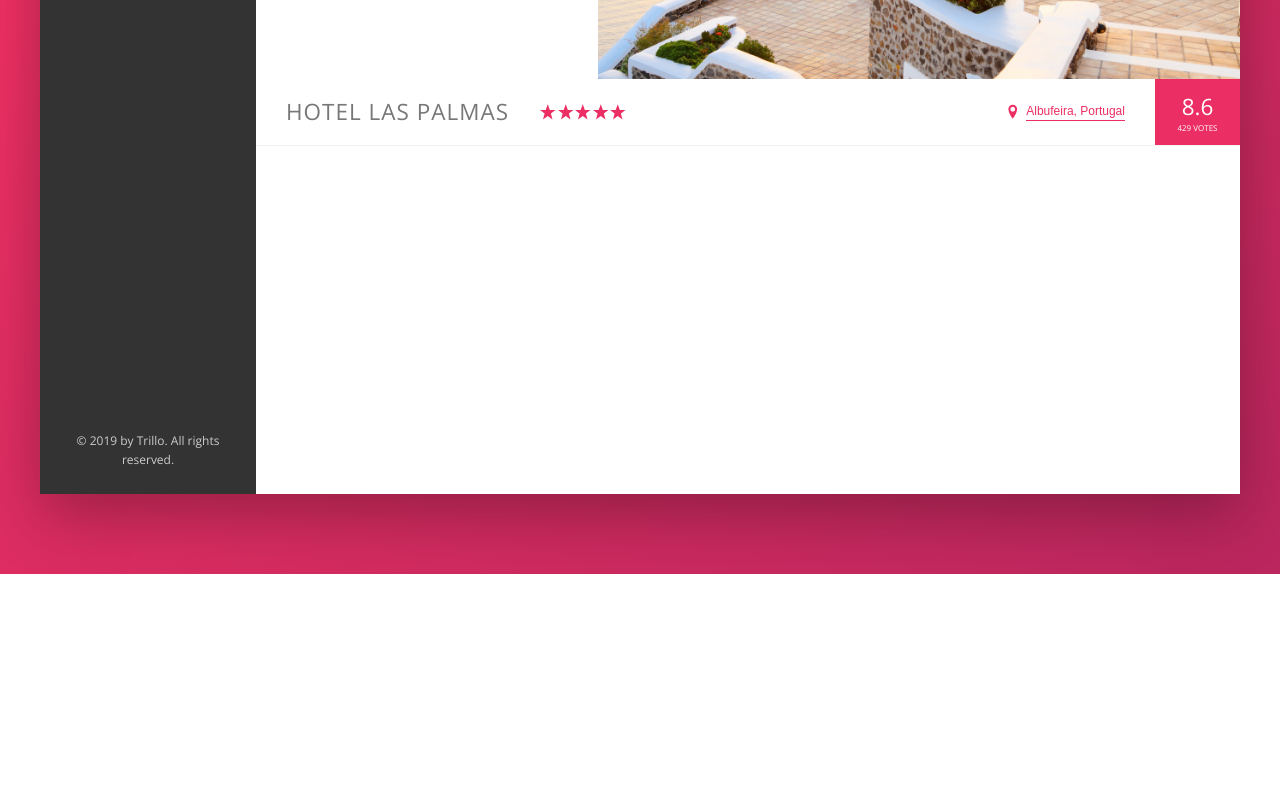
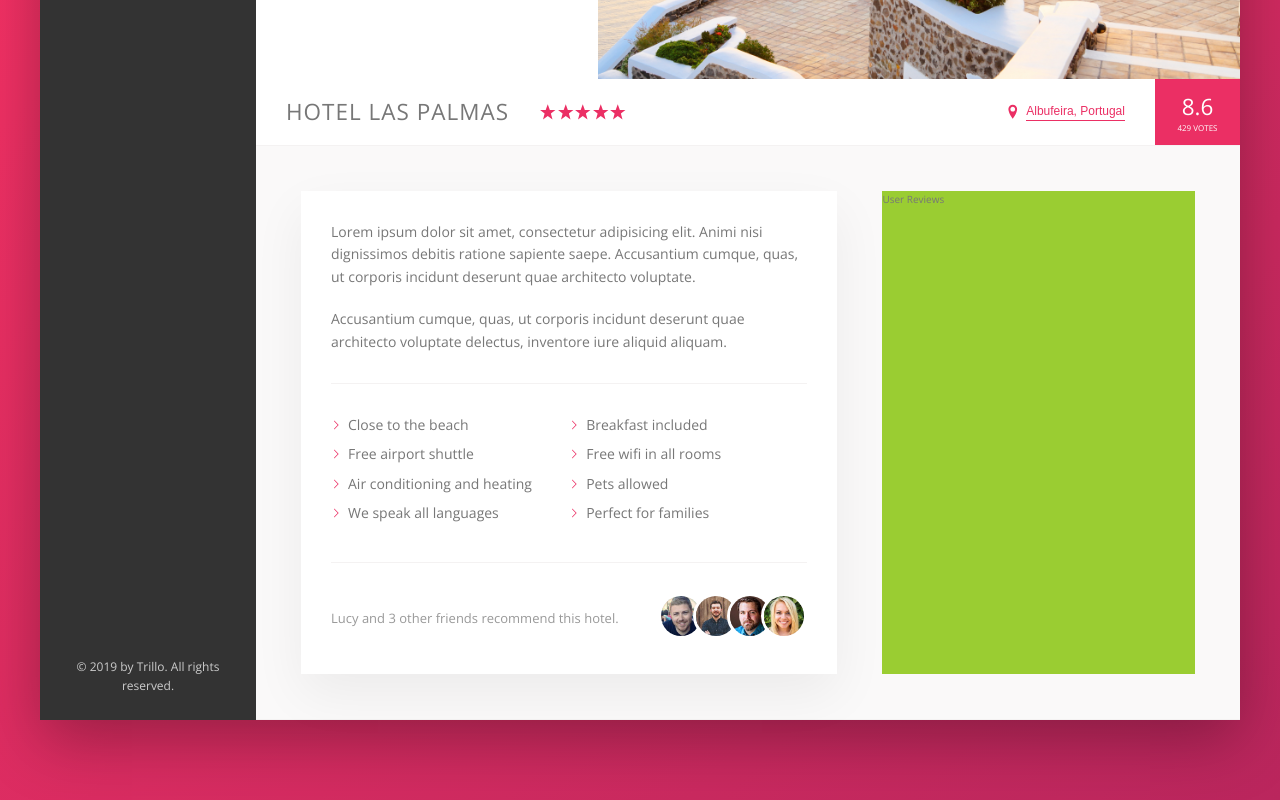
Before and after one commit to euolis/trillo, a website: page index.html in a window 1280 px wide. Shown: the part 456-1256 px from the top of the page. Before the commit the page ends 1030 px from the top, so only its background shows below. Drawn offline with nearby package versions, Linux system fonts and the light colour scheme.

Commit message:
added description component

```diff
--- a/index.html
+++ b/index.html
@@ -133,6 +133,42 @@
             <div class="overview__rating-count">429 votes</div>
           </div>
         </div>
+
+        <div class="detail">
+          <div class="description">
+            <p class="paragraph">
+              Lorem ipsum dolor sit amet, consectetur adipisicing elit. Animi nisi dignissimos debitis ratione sapiente saepe. Accusantium cumque, quas, ut corporis incidunt deserunt quae architecto voluptate.
+            </p>
+            <p class="paragraph">
+              Accusantium cumque, quas, ut corporis incidunt deserunt quae architecto voluptate delectus, inventore iure aliquid aliquam.
+            </p>
+            <ul class="list">
+              <li class="list__item">Close to the beach</li>
+              <li class="list__item">Breakfast included</li>
+              <li class="list__item">Free airport shuttle</li>
+              <li class="list__item">Free wifi in all rooms</li>
+              <li class="list__item">Air conditioning and heating</li>
+              <li class="list__item">Pets allowed</li>
+              <li class="list__item">We speak all languages</li>
+              <li class="list__item">Perfect for families</li>
+            </ul>
+            <div class="recommend">
+              <p class="recomment__count">
+                Lucy and 3 other friends recommend this hotel.
+              </p>
+              <div class="recommend__friends">
+                <img src="img/user-3.jpg" alt="Friend 1" class="recommend__photo">
+                <img src="img/user-4.jpg" alt="Friend 2" class="recommend__photo">
+                <img src="img/user-5.jpg" alt="Friend 3" class="recommend__photo">
+                <img src="img/user-6.jpg" alt="Friend 4" class="recommend__photo">
+              </div>
+            </div>
+          </div>
+
+          <div class="user-reviews">
+            User Reviews
+          </div>
+        </div>
       </main>
     </div>
   </div>
--- a/sass/_base.scss
+++ b/sass/_base.scss
@@ -13,6 +13,9 @@
   --color-grey-dark-3: #999;
 
   --shadow-dark: 0 2rem 6rem rgba(0, 0, 0, .3);
+  --shadow-light: 0 2rem 5rem rgba(0, 0, 0, .06);
+
+  --line: 1px solid var(--color-grey-light-2);
 }
 
 * {
--- a/sass/_components.scss
+++ b/sass/_components.scss
@@ -209,7 +209,7 @@
 
 .overview {
   align-items: center;
-  border-bottom: 1px solid var(--color-grey-light-2);
+  border-bottom: var(--line);
   display: flex;
 
   &__heading {
@@ -307,3 +307,79 @@
     transform: scale(1);
   }
 }
+
+/////////////////////////////////
+// PARAGRAPH
+/////////////////////////////////
+
+.paragraph:not(:last-of-type) {
+  margin-bottom: 2rem;
+}
+
+/////////////////////////////////
+// LIST
+/////////////////////////////////
+
+.list {
+  border-bottom: var(--line);
+  border-top: var(--line);
+  display: flex;
+  flex-wrap: wrap;
+  list-style: none;
+  margin: 3rem 0;
+  padding: 3rem 0;
+
+  &__item {
+    flex: 0 0 50%;
+    margin-bottom: .7rem;
+  }
+
+  &__item::before {
+    // older browsers
+    // background-image: url(../img/chevron-thin-right.svg);
+    // background-size: cover;
+
+    background-color: var(--color-primary);
+    content: "";
+    display: inline-block;
+    height: 1rem;
+    margin-right: .7rem;
+    width: 1rem;
+
+    -webkit-mask-image: url(../img/chevron-thin-right.svg);
+    -webkit-mask-size: cover;
+    mask-image: url(../img/chevron-thin-right.svg);
+    mask-size: cover;
+  }
+}
+
+/////////////////////////////////
+// RECOMMEND
+/////////////////////////////////
+
+.recommend {
+  align-items: center;
+  color: var(--color-grey-dark-3);
+  display: flex;
+  font-size: 1.3rem;
+
+  &__count {
+    margin-right: auto;
+  }
+
+  &__friends {
+
+  }
+
+  &__photo {
+    border: 3px solid #fff;
+    box-sizing: content-box;
+    border-radius: 50%;
+    height: 4rem;
+    width: 4rem;
+
+    &:not(:last-child) {
+      margin-right: -1.5rem;
+    }
+  }
+}
--- a/sass/_layout.scss
+++ b/sass/_layout.scss
@@ -10,7 +10,7 @@
 .header {
   align-items: center;
   background-color: #fff;
-  border-bottom: 1px solid var(--color-grey-light-2);
+  border-bottom: var(--line);
   display: flex;
   font-size: 1.4rem;
   height: 7rem;
@@ -32,5 +32,25 @@
 
 .hotel-view {
   flex: 1;
-  height: 80rem;
 }
+
+.detail {
+  background-color: var(--color-grey-light-1);
+  border-bottom: var(--line);
+  display: flex;
+  padding: 4.5rem;
+}
+
+.description {
+  background-color: #fff;
+  box-shadow: var(--shadow-light);
+  flex: 0 0 60%;
+  font-size: 1.4rem;
+  margin-right: 4.5rem;
+  padding: 3rem;
+}
+
+.user-reviews {
+  background-color: yellowgreen;
+  flex: 1;
+}
```
Also changed, not shown: css/style.css.
